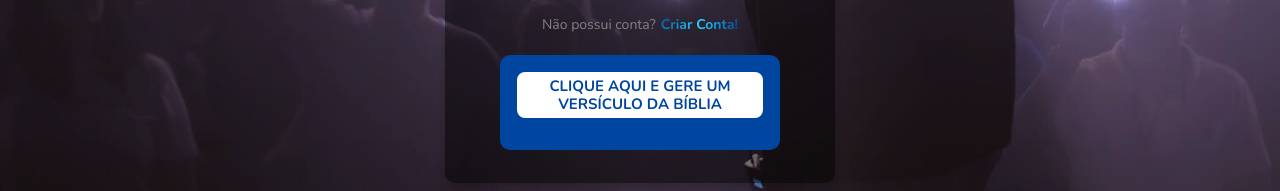
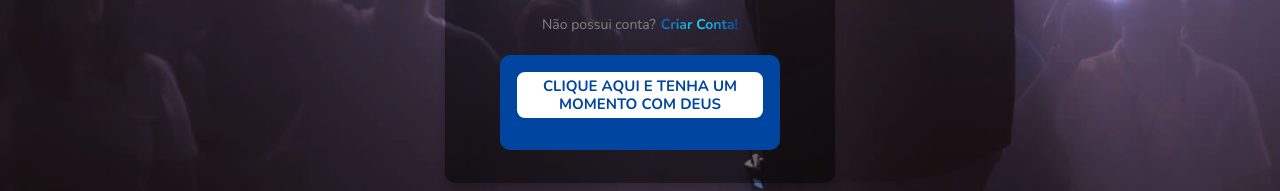
Before and after one commit to alexandro-carraro/confirmation-project, a React (Vite) app: page / in a window 1280 px wide. Shown: the part 537-728 px from the top of the page. Built offline with nearby package versions, Linux system fonts and the light colour scheme; a web font is replaced by a local one.

Commit message:
new version

```diff
--- a/src/Bible/Bible.tsx
+++ b/src/Bible/Bible.tsx
@@ -14,7 +14,7 @@ const generateVerse = () => {
 
 return (
     <div>
-      <span className='generate-verse' onClick={generateVerse}>Clique aqui e gere um versículo da Bíblia</span>
+      <span className='generate-verse' onClick={generateVerse}>Clique aqui e tenha um momento com Deus</span>
       <p className='bible-verse'>{verse}</p>
     </div>
   );
--- a/src/Confirmation/Confirmation.tsx
+++ b/src/Confirmation/Confirmation.tsx
@@ -10,8 +10,9 @@ function Confirmation() {
 
   const [selectedOption, setSelectedOption] = useState(null);
 
+  // eslint-disable-next-line @typescript-eslint/no-explicit-any
   const handleCheckboxChange = (option: any) => {
-      setSelectedOption(option);
+      setSelectedOption(option);C
   };
 
   return(
```
